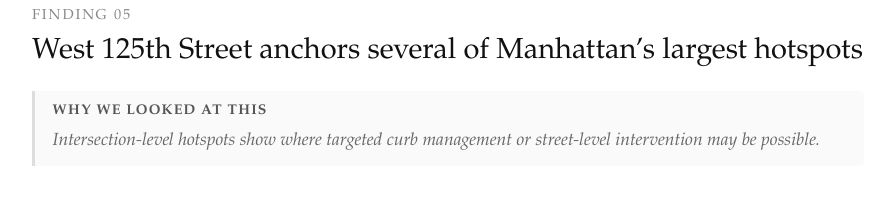
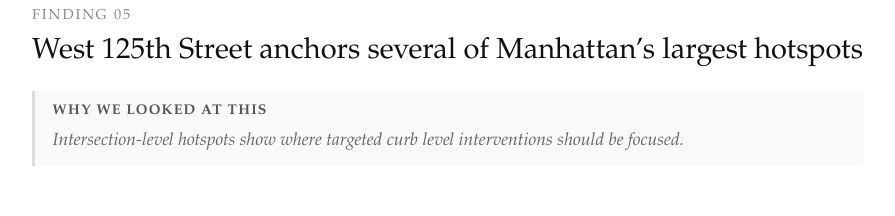
Before and after one commit to quinnaf19/ACE-Online-Report, a Next.js app: page / in a window 1280 px wide. Shown: the part 9840-10056 px from the top of the page, without its empty margins (312-1207 px from the left). Built offline with nearby package versions, Linux system fonts and the light colour scheme.

Commit message:
Revise hotspot intervention rationale

```diff
--- a/app/page.tsx
+++ b/app/page.tsx
@@ -318,7 +318,7 @@ export default function Home() {
             <blockquote><strong>Key finding</strong>Uptown neighborhoods and a small group of major corridors account for a large share of recorded enforcement activity.</blockquote>
           </Finding>
 
-          <Finding number="05" id="hotspots" title="West 125th Street anchors several of Manhattan’s largest hotspots" why="Intersection-level hotspots show where targeted curb management or street-level intervention may be possible.">
+          <Finding number="05" id="hotspots" title="West 125th Street anchors several of Manhattan’s largest hotspots" why="Intersection-level hotspots show where targeted curb level interventions should be focused.">
             <div className="table-wrap">
               <table>
                 <caption>Leading canonical intersections</caption>
```
